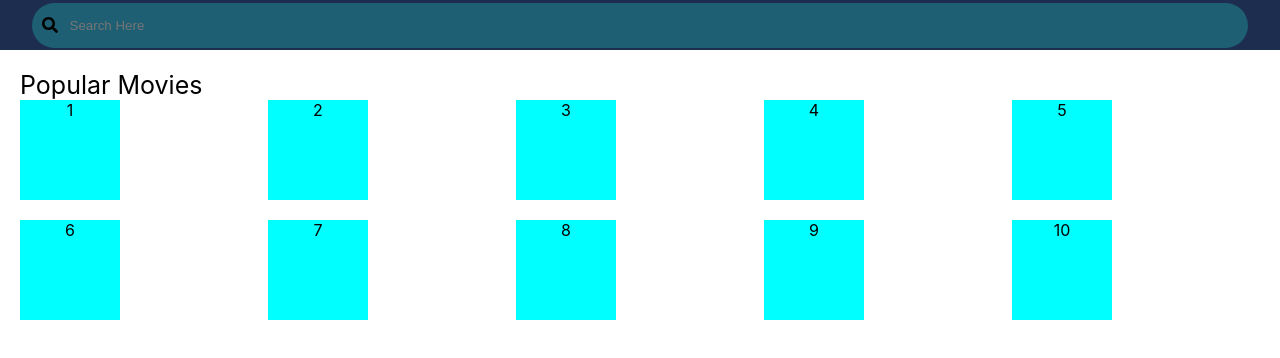
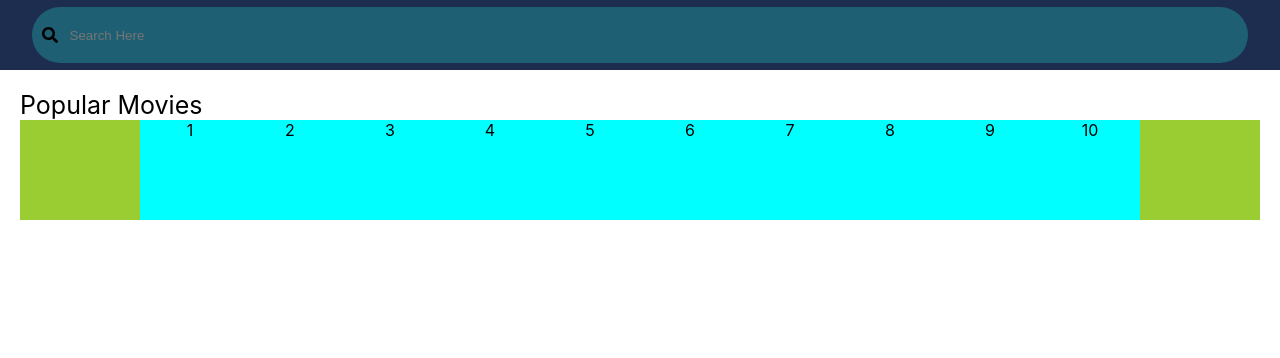
Before and after one commit to keselme90/movies_app, a React (Create React App) app: page / in a window 1280 px wide. Shown: the top 358 px of the page. Built offline with nearby package versions, Linux system fonts and the light colour scheme; no server answers.

Commit message:
styling changes: - change grid to flex layout. - add card view - change search bar view

```diff
--- a/src/App.css
+++ b/src/App.css
@@ -39,9 +39,11 @@
 }
 
 .wrapper {
-  display: grid;
-  grid-template-columns: repeat(5, 1fr);
-  row-gap: 20px;
+  display: flex;
+  flex-wrap: wrap;
+  align-items: center;
+  justify-content: center;
+  background-color: yellowgreen;
 }
 
 @keyframes App-logo-spin {
--- a/src/styles/search_bar.css
+++ b/src/styles/search_bar.css
@@ -1,14 +1,15 @@
 .search {
-    display: flex;
-    height: 50px;
+    display:flex;
+    height: 70px;
     justify-content: center;
     align-items: center;
     background-color: #1d2d50;
+    align-items: center;
 }
 
 .search_field {
     display: flex;
-    height: 90%;
+    height: 80%;
     flex: 0.95;
     background-color: #1e5f74;
     border-radius: 50px;
```
Also changed, not shown: src/styles/movie_card.css (added, +9 -0 lines).
